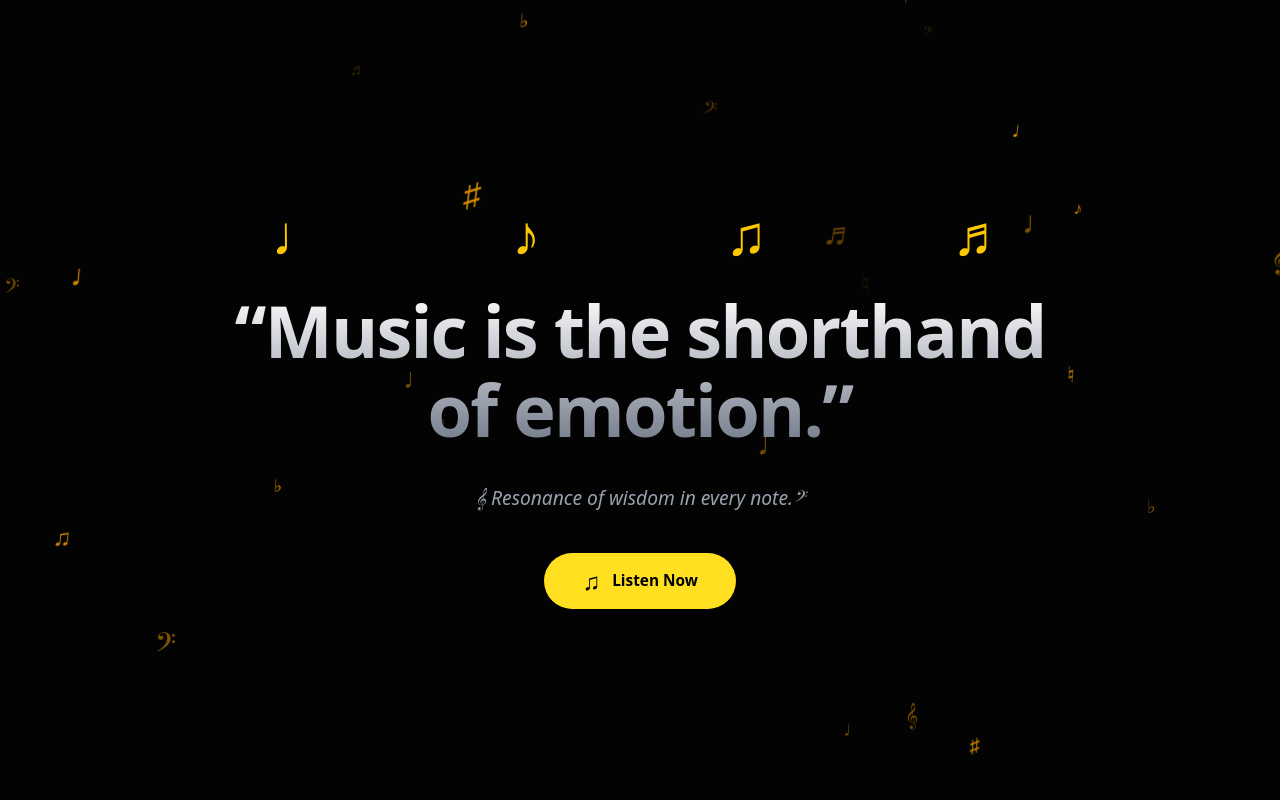
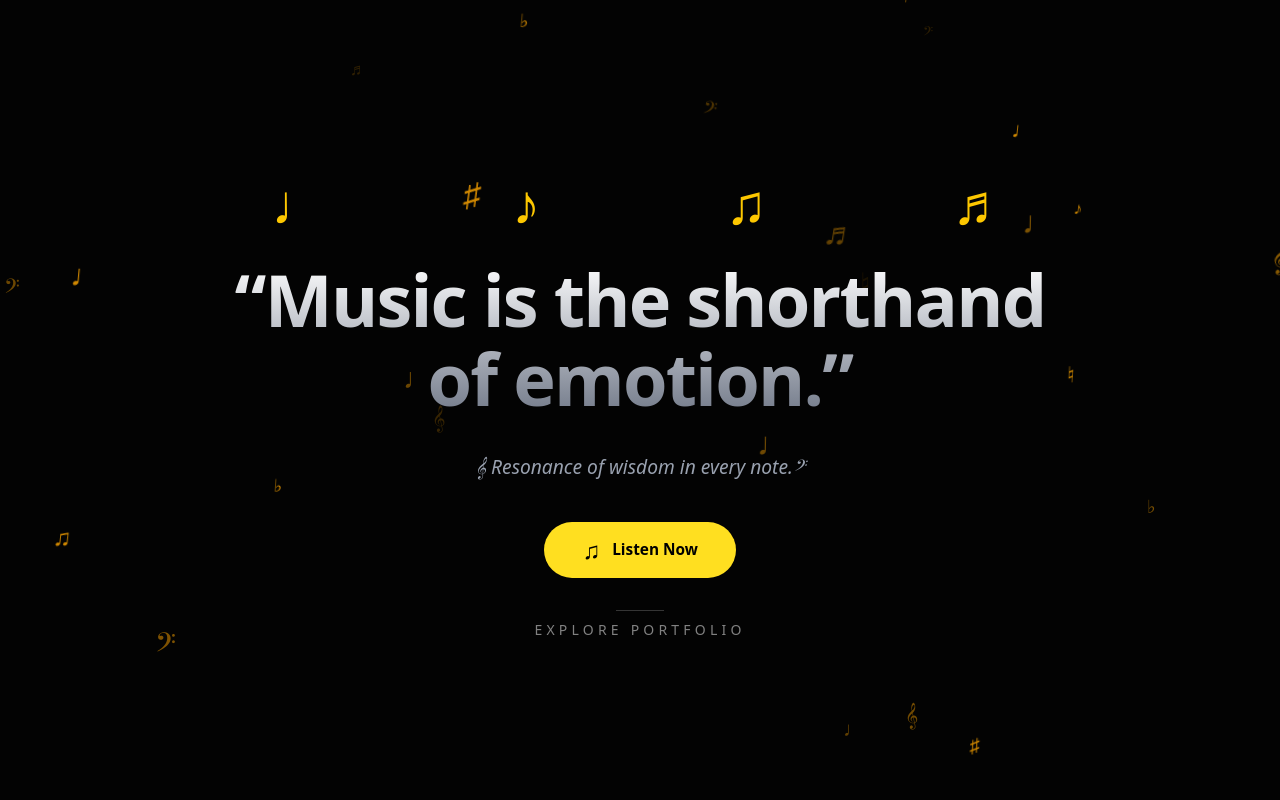
Before and after one commit to taaheer/music, a SvelteKit app: page / in a window 1280 px wide. Shown: the top 800 px of the page. Built offline with nearby package versions, Linux system fonts and the light colour scheme.

Commit message:
website complete

```diff
--- a/src/lib/constants/projects.ts
+++ b/src/lib/constants/projects.ts
@@ -1,20 +1,20 @@
 export const projects = [
-    {
-        title: "Neon Shadows",
-        genre: "Cinematic",
-        year: "2024",
-        role: "Composer & Mixer",
-        description: "A Dark, atm",
-        audioSrc: "",
-        thumbnail: ""
-    },
-    {
-        title: "Late Night Sessions",
-        genre: "Lo-fi",
-        year: "2023",
-        role: "Producer",
-        description: "Relaxed beats designed for focus",
-        audioSrc: "",
-        thumbnail: ""
-    }
+    // {
+    //     title: "Neon Shadows",
+    //     genre: "Cinematic",
+    //     year: "2024",
+    //     role: "Composer & Mixer",
+    //     description: "A Dark, atm",
+    //     audioSrc: "",
+    //     thumbnail: ""
+    // },
+    // {
+    //     title: "Late Night Sessions",
+    //     genre: "Lo-fi",
+    //     year: "2023",
+    //     role: "Producer",
+    //     description: "Relaxed beats designed for focus",
+    //     audioSrc: "",
+    //     thumbnail: ""
+    // }
 ]
--- a/src/routes/+page.svelte
+++ b/src/routes/+page.svelte
@@ -75,8 +75,25 @@
                     <span class="text-2xl leading-none group-hover:animate-ping">&#x266B;</span>
                     <span class="text-[clamp(0.875rem,1.2vw,1.125rem)]">Listen Now</span>
                 </button>
+
             </div>
         </div>
+        <a
+            href="/portfolio"
+            class="group relative mt-8 flex flex-col items-center gap-2 text-white/50 transition-colors hover:text-yellow-400"
+        >
+            <!-- Top line decoration -->
+            <span class="h-px w-12 bg-white/20 transition-all group-hover:w-24 group-hover:bg-yellow-400"></span>
+
+            <span class="text-[clamp(0.75rem,1.2vw,0.875rem)] font-medium uppercase tracking-[0.3em]">
+                Explore Portfolio
+            </span>
+
+            <!-- Subtle musical symbol that appears on hover -->
+            <span class="absolute -bottom-6 opacity-0 transition-all duration-500 group-hover:-bottom-6 group-hover:opacity-100 text-lg">
+                𝄢
+            </span>
+        </a>
     </section>
 </Background>
 </header>
```
